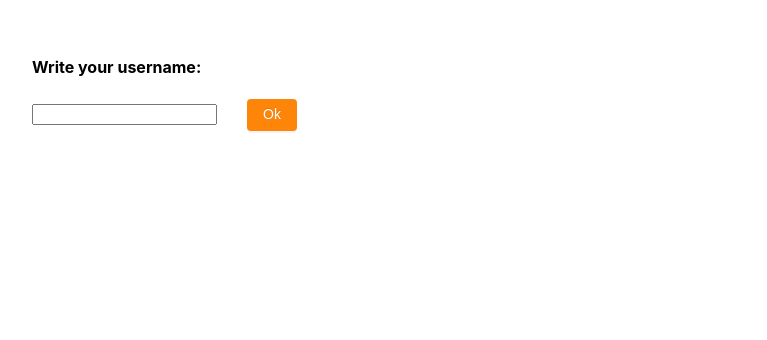
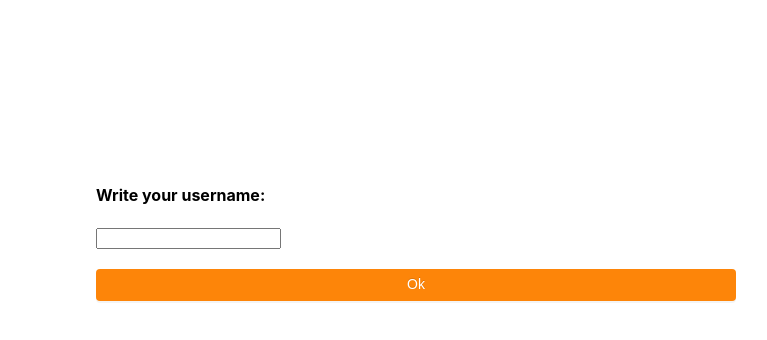
Before and after one commit to fesaza/react-chat, a React (Create React App) app: page / in a window 1280 px wide. Shown: the part 220-560 px from the top of the page, without its empty margins (224-991 px from the left). Built offline with nearby package versions, Linux system fonts and the light colour scheme.

Commit message:
login styles

```diff
--- a/src/App.js
+++ b/src/App.js
@@ -8,7 +8,15 @@ import UserContextProvider from './components/Context/UserContextProvider';
 import UserContext from './components/Context/UserContext';
 
 const LoginContainer = styled.div`
-padding: 20%;
+    padding: 30% 25%;
+    @media(max-width: 700px) {
+        padding: 30% 10%;
+    }
+`;
+
+const Ok = styled(Button)`
+    margin: 20px 0 0 !important;
+    width: 100%;
 `;
 
 const App = () => {
@@ -23,9 +31,9 @@ const App = () => {
                                 return (<LoginContainer>
                                     <h4>Write your username: </h4>
                                     <TextInput value={userName} onChange={e => setUserName(e.target.value)} />
-                                    <Button onClick={() =>{
+                                    <Ok onClick={() =>{
                                         setUser(userName);
-                                    }}>Ok</Button>
+                                    }}>Ok</Ok>
                                 </LoginContainer>)
                             }
 
```
